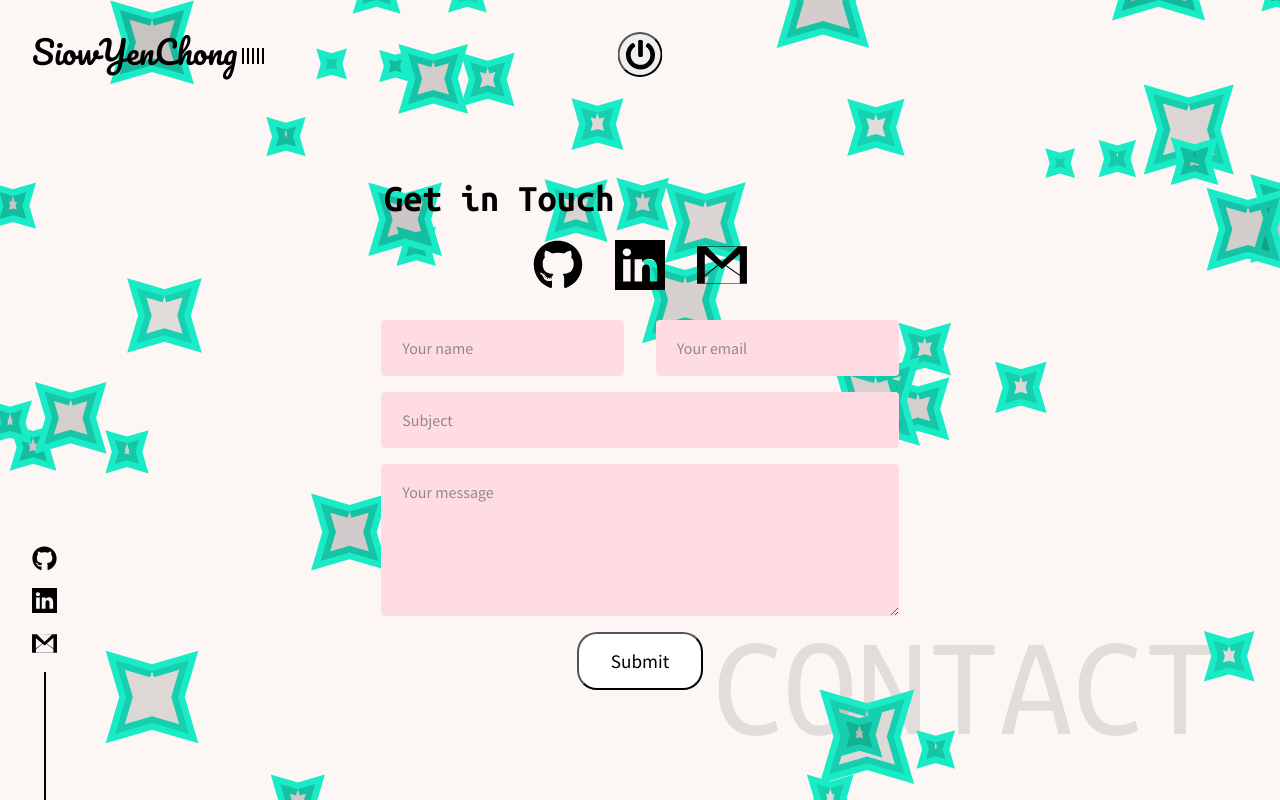
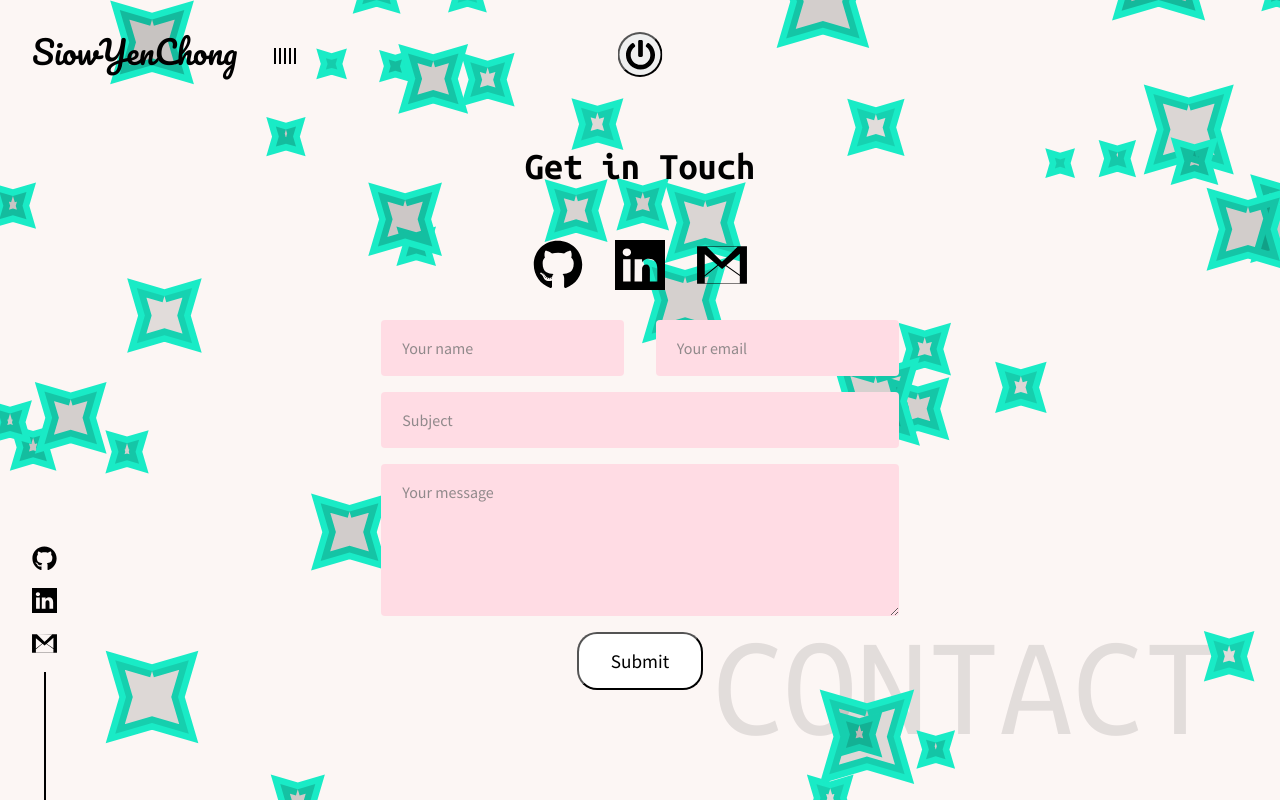
Before and after one commit to SiowYenChong/Portfolio-React-FramerMotion, a React (Create React App) app: page /contact in a window 1280 px wide. Built offline with nearby package versions, Linux system fonts and the light colour scheme.

Commit message:
Fixed position Title contact form

```diff
--- a/src/components/ContactPage.js
+++ b/src/components/ContactPage.js
@@ -61,17 +61,24 @@ const ContactSection = styled.div`
 
 const Title = styled.h1`
   color: ${props => props.theme.text};
-  width: 50vw;
-  height: 50vh;
   font-size: calc(1.6rem + 1vw);
   margin-bottom: 3rem;
   position: absolute;
-  left: calc(12rem + 5vw);
-  top: 6rem;
+  top: 10%;
+  left: 50%;
+  transform: translateX(-50%);
   font-family: 'Ubuntu Mono', monospace;
   font-weight: 900;
   z-index: 3;
+
+  @media (max-width: 768px) {
+    top: 8%;
+    width: 90%; // Adjust as needed
+    text-align: center;
+    font-size: 2rem; // Adjust as needed
+  }
 `;
+
 
 const Icons = styled.div`
   display: inline-flex;
--- a/src/subComponents/SoundBar.js
+++ b/src/subComponents/SoundBar.js
@@ -6,7 +6,7 @@ const Box = styled.div`
   display: flex;
   cursor: pointer;
   position: fixed;
-  left: 15rem;
+  left: 17rem;
   top: 3rem;
   z-index: 10;
 
```
